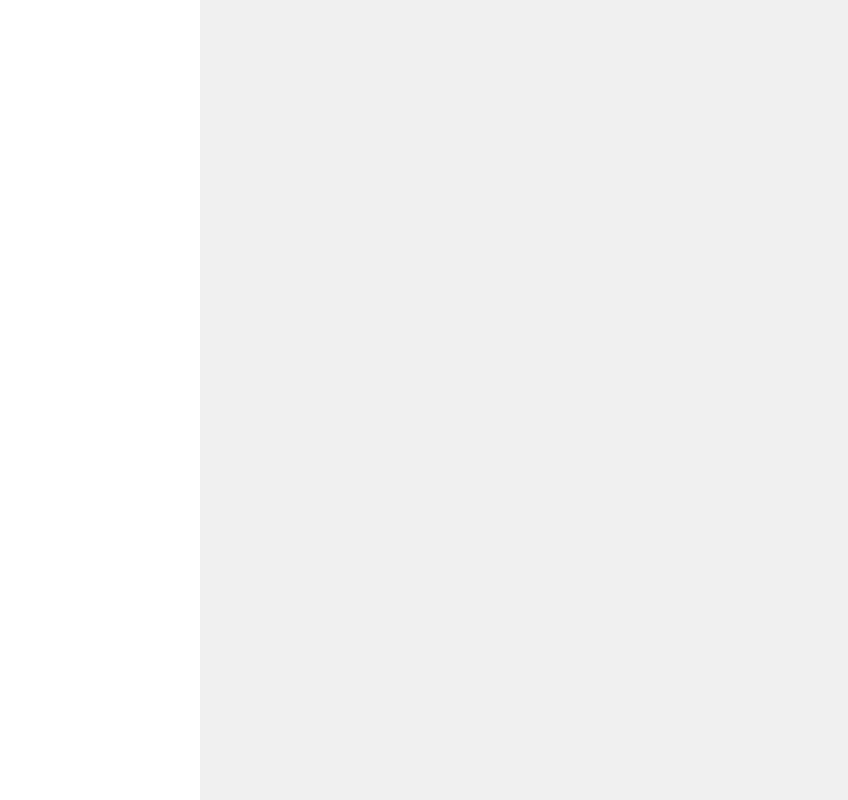
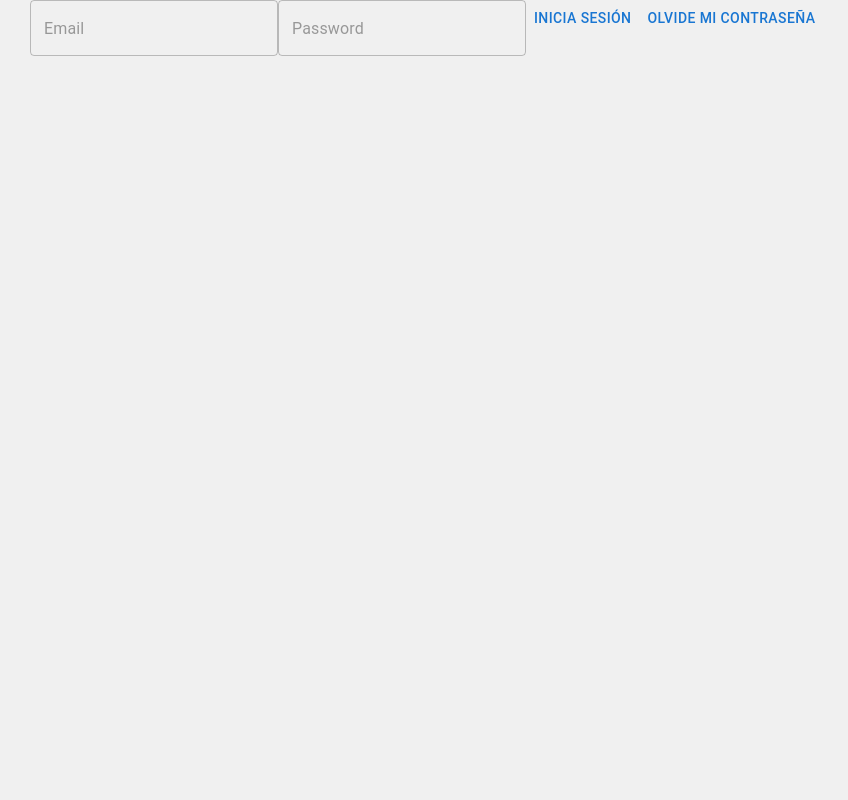
Before and after one commit to gcachuo/Control-QR-Web, a React (Create React App) app: page /login in a window 1280 px wide. Before the commit this address had no page. Shown: the whole page, without its empty margins (0-848 px from the left). Built offline with nearby package versions, Linux system fonts and the light colour scheme; no server answers.

Commit message:
firebase login

```diff
--- a/package.json
+++ b/package.json
@@ -14,10 +14,13 @@
     "@types/node": "^16.7.13",
     "@types/react": "^18.0.0",
     "@types/react-dom": "^18.0.0",
+    "@types/toastr": "^2.1.40",
+    "firebase": "^9.22.2",
     "react": "^18.2.0",
     "react-dom": "^18.2.0",
     "react-router-dom": "^6.12.1",
     "react-scripts": "5.0.1",
+    "toastr": "^2.1.4",
     "typescript": "^4.4.2",
     "web-vitals": "^2.1.0"
   },
--- a/src/App.tsx
+++ b/src/App.tsx
@@ -1,27 +1,89 @@
-import React from "react";
+import "./configs/firebaseConfig";
+
+import React, { useEffect, useState } from "react";
 import "./App.css";
-import { BrowserRouter, Route, Routes } from "react-router-dom";
+import {
+  BrowserRouter,
+  NavigateFunction,
+  Route,
+  Routes,
+  useLocation,
+  useNavigate,
+} from "react-router-dom";
+import { Box } from "@mui/material";
+
+import Login from "./screens/Login";
 import Home from "./screens/Home";
 import Users from "./screens/Users";
-import { Box } from "@mui/material";
+
+import { AuthProvider, useAuth } from "./hooks/useAuth";
+import { getAuth, onAuthStateChanged } from "firebase/auth";
 
 function App() {
+  const { user } = useAuth();
+  const [isLoggedIn, setLoggedIn] = useState(false);
+
+  useEffect(() => {
+    return onAuthStateChanged(getAuth(), async (userAuth) => {
+      try {
+        if (userAuth) {
+          setLoggedIn(!!userAuth);
+        } else {
+          setLoggedIn(false);
+        }
+      } catch (error) {
+        console.warn(error);
+      }
+    });
+  }, []);
+
+  const Router = () => {
+    const { user } = useAuth();
+    const isLoggedIn = !!user;
+    const navigation: NavigateFunction = useNavigate();
+    const location = useLocation();
+
+    useEffect(() => {
+      if (!isLoggedIn) {
+        navigation("/login");
+      } else if (location.pathname == "/login") {
+        navigation("/home");
+      }
+    }, [isLoggedIn]);
+
     return (
+      <Routes>
+        {!isLoggedIn && (
+          <>
+            <Route path="/" element={<Login />} />
+            <Route path="login" element={<Login />} />
+          </>
+        )}
+        {isLoggedIn && (
+          <>
+            <Route path="home" element={<Home />} />
+            <Route path="users" element={<Users />} />
+          </>
+        )}
+      </Routes>
+    );
+  };
+
+  return (
+    <AuthProvider>
       <Box
         sx={{
-        marginLeft: { md: "200px" },
+          marginLeft: { md: isLoggedIn ? "200px" : 0 },
           paddingLeft: "30px",
           backgroundColor: "#f0f0f0",
           height: "100vh",
         }}
       >
         <BrowserRouter>
-        <Routes>
-          <Route path="/" element={<Home />} />
-          <Route path="users" element={<Users />} />
-        </Routes>
+          <Router />
         </BrowserRouter>
       </Box>
+    </AuthProvider>
   );
 }
 
--- a/src/components/Drawer.tsx
+++ b/src/components/Drawer.tsx
@@ -10,12 +10,15 @@ import {
   ListItem,
   ListItemText,
 } from "@mui/material";
-import { Dashboard, Menu, Person } from "@mui/icons-material";
+import { Dashboard, Logout, Menu, Person } from "@mui/icons-material";
 import React, { useState } from "react";
 import { Link as RouterLink } from "react-router-dom";
+import { useAuth } from "../hooks/useAuth";
 
 function DrawerComponent(props: { title: string }) {
   const [openDrawer, setOpenDrawer] = useState(false);
+  const { logout, user } = useAuth();
+  const isLoggedIn = !!user;
 
   const modules = [
     { url: "/", title: "Inicio", icon: <Dashboard /> },
@@ -54,6 +57,7 @@ function DrawerComponent(props: { title: string }) {
       >
         {modules.map((item) => (
           <ListItem
+            key={item.url}
             component={RouterLink}
             to={item.url}
             style={{ color: "white" }}
@@ -62,6 +66,10 @@ function DrawerComponent(props: { title: string }) {
             <ListItemText primary={item.title} />
           </ListItem>
         ))}
+        <ListItem style={{ color: "white" }} onClick={logout}>
+          <Logout />
+          <ListItemText primary={"Cerrar Sesión"} />
+        </ListItem>
       </List>
     </Box>
   );
@@ -90,7 +98,7 @@ function DrawerComponent(props: { title: string }) {
     </Box>
   );
 
-  return (
+  return isLoggedIn ? (
     <div style={{ marginLeft: -30 }}>
       <ClickAwayListener onClickAway={closeDrawer}>
         <Box>
@@ -131,6 +139,8 @@ function DrawerComponent(props: { title: string }) {
         </Box>
       </ClickAwayListener>
     </div>
+  ) : (
+    <></>
   );
 }
 
--- /dev/null
+++ b/src/configs/firebaseConfig.ts
@@ -0,0 +1,31 @@
+import { getApp, getApps, initializeApp } from "firebase/app";
+import {
+  browserLocalPersistence,
+  getAuth,
+  initializeAuth,
+} from "firebase/auth";
+
+const firebaseConfig = {
+  apiKey: "AIzaSyCSa_2xDHzbli_1H2O8IR0K9hMbUQ2N95I",
+  authDomain: "control-qr-380300.firebaseapp.com",
+  projectId: "control-qr-380300",
+  storageBucket: "control-qr-380300.appspot.com",
+  messagingSenderId: "911129246688",
+  appId: "1:911129246688:web:435b3f17a29660dc650985",
+  measurementId: "G-WC849PQ6XB",
+};
+let app, auth;
+
+if (!getApps().length) {
+  try {
+    app = initializeApp(firebaseConfig);
+    auth = initializeAuth(app, {
+      persistence: [browserLocalPersistence],
+    });
+  } catch (error) {
+    console.warn("Error initializing app: " + error);
+  }
+} else {
+  app = getApp();
+  auth = getAuth(app);
+}
--- /dev/null
+++ b/src/hooks/useAuth.tsx
@@ -0,0 +1,68 @@
+import React, { createContext, useContext, useEffect, useState } from "react";
+import {
+  getAuth,
+  onAuthStateChanged,
+  signInWithEmailAndPassword,
+  signOut,
+  User,
+} from "firebase/auth";
+
+type AuthContextProps = {
+  user: User | null;
+  isLoggedIn: boolean;
+  login: (email: string, password: string) => Promise<void>;
+  logout: () => Promise<void>;
+};
+
+const AuthContext = createContext<AuthContextProps>({
+  user: null,
+  isLoggedIn: false,
+  login: async () => {},
+  logout: async () => {},
+});
+
+export const useAuth = () => useContext(AuthContext);
+
+export const AuthProvider: React.FC<{ children: React.ReactNode }> = ({
+  children,
+}) => {
+  const [user, setUser] = useState<User | null>(null);
+  const [loading, setLoading] = useState(true);
+
+  useEffect(() => {
+    const unsubscribeAuth = onAuthStateChanged(getAuth(), async (userAuth) => {
+      try {
+        if (userAuth) {
+          setUser(userAuth);
+          await localStorage.setItem("user", JSON.stringify(userAuth));
+        } else {
+          setUser(null);
+          await localStorage.removeItem("user");
+        }
+      } catch (error) {
+        console.warn(error);
+      } finally {
+        setLoading(false);
+      }
+    });
+    return unsubscribeAuth;
+  }, []);
+
+  const login = async (email: string, password: string) => {
+    await signInWithEmailAndPassword(getAuth(), email, password);
+  };
+
+  const logout = async () => {
+    await signOut(getAuth());
+  };
+
+  if (loading) {
+    return null;
+  }
+
+  return (
+    <AuthContext.Provider value={{ user, isLoggedIn: !!user, login, logout }}>
+      {children}
+    </AuthContext.Provider>
+  );
+};
--- /dev/null
+++ b/src/screens/Login.tsx
@@ -0,0 +1,126 @@
+import React, { useState } from "react";
+import {
+  AuthError,
+  createUserWithEmailAndPassword,
+  getAuth,
+  sendPasswordResetEmail,
+  signInWithEmailAndPassword,
+} from "firebase/auth";
+import toastr from "toastr";
+import {
+  Box as View,
+  Button,
+  InputLabel as Text,
+  TextField as TextInput,
+} from "@mui/material";
+import { useAuth } from "../hooks/useAuth";
+
+export default function LoginScreen() {
+  const [email, setEmail] = useState("");
+  const [password, setPassword] = useState("");
+  const [error, setError] = useState<string>(null as unknown as string);
+  const { user } = useAuth();
+  const isLoggedIn = !!user;
+
+  const handleSignUp = () => {
+    createUserWithEmailAndPassword(getAuth(), email, password).catch((error) =>
+      handleErrors(error)
+    );
+  };
+
+  const handleLogin = () => {
+    setError("");
+
+    if (!email) {
+      return;
+    }
+
+    signInWithEmailAndPassword(getAuth(), email, password).catch(
+      (error: AuthError) => handleErrors(error)
+    );
+  };
+
+  const handleResetPassword = () => {
+    setError("");
+
+    sendPasswordResetEmail(getAuth(), email)
+      .then(() => {
+        toastr.info(
+          "Revisa tu correo electrónico para restablecer tu contraseña.",
+          "Correo electrónico enviado"
+        );
+      })
+      .catch((error) => handleErrors(error));
+  };
+
+  const handleErrors = (error: AuthError) => {
+    switch (error.code) {
+      case "auth/missing-email":
+        setError("Por favor ingrese su correo.");
+        break;
+      case "auth/too-many-requests":
+        setError(
+          "El acceso a esta cuenta ha sido temporalmente desactivado debido a múltiples intentos fallidos de inicio de sesión. Puede restaurarlo de inmediato restableciendo su contraseña o puede intentarlo de nuevo más tarde."
+        );
+        break;
+      case "auth/invalid-email":
+        setError("El correo no esta en el formato correcto");
+        break;
+      case "auth/wrong-password":
+        setError("Los datos ingresados no son correctos");
+        break;
+      case "auth/email-already-in-use":
+        setError(
+          "Esta cuenta ya esta registrada, intente iniciar sesión con su contraseña."
+        );
+        break;
+      case "auth/weak-password":
+        setError("La contraseña debe ser de al menos 6 caracteres");
+        break;
+      case "auth/internal-error":
+      default:
+        if (!password) {
+          setError("Por favor ingrese su contraseña");
+          return;
+        }
+        setError(error.message);
+        break;
+    }
+  };
+
+  return (
+    <View sx={{ marginHorizontal: 60 }}>
+      {isLoggedIn ? (
+        <View style={{ alignItems: "center" }}></View>
+      ) : (
+        <>
+          <TextInput
+            placeholder="Email"
+            value={email}
+            onChange={(event: React.ChangeEvent<HTMLInputElement>) =>
+              setEmail(event.target.value)
+            }
+            style={styles.TextInput}
+            autoCapitalize="none"
+          />
+          <TextInput
+            placeholder="Password"
+            value={password}
+            onChange={(event: React.ChangeEvent<HTMLInputElement>) =>
+              setPassword(event.target.value)
+            }
+            style={styles.TextInput}
+          />
+          {error && <Text style={{ color: "red" }}>{error}</Text>}
+          <Button onClick={handleLogin}>Inicia Sesión</Button>
+          <Button onClick={handleResetPassword}>Olvide mi contraseña</Button>
+          {false && <Button onClick={handleSignUp}>Registrate</Button>}
+        </>
+      )}
+    </View>
+  );
+}
+
+const styles = {
+  TextInput: { marginBottom: 15 },
+};
```
Lines whose indentation alone changed are shown as unchanged.
